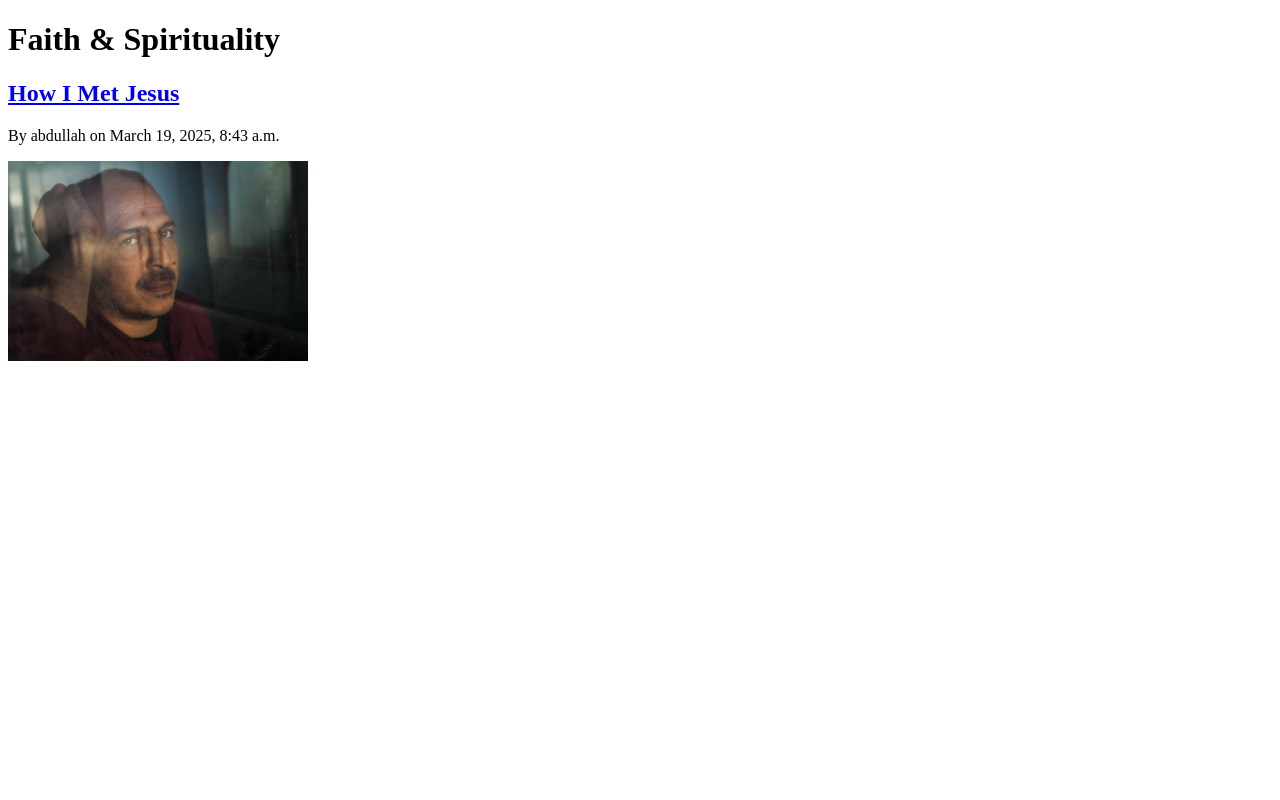
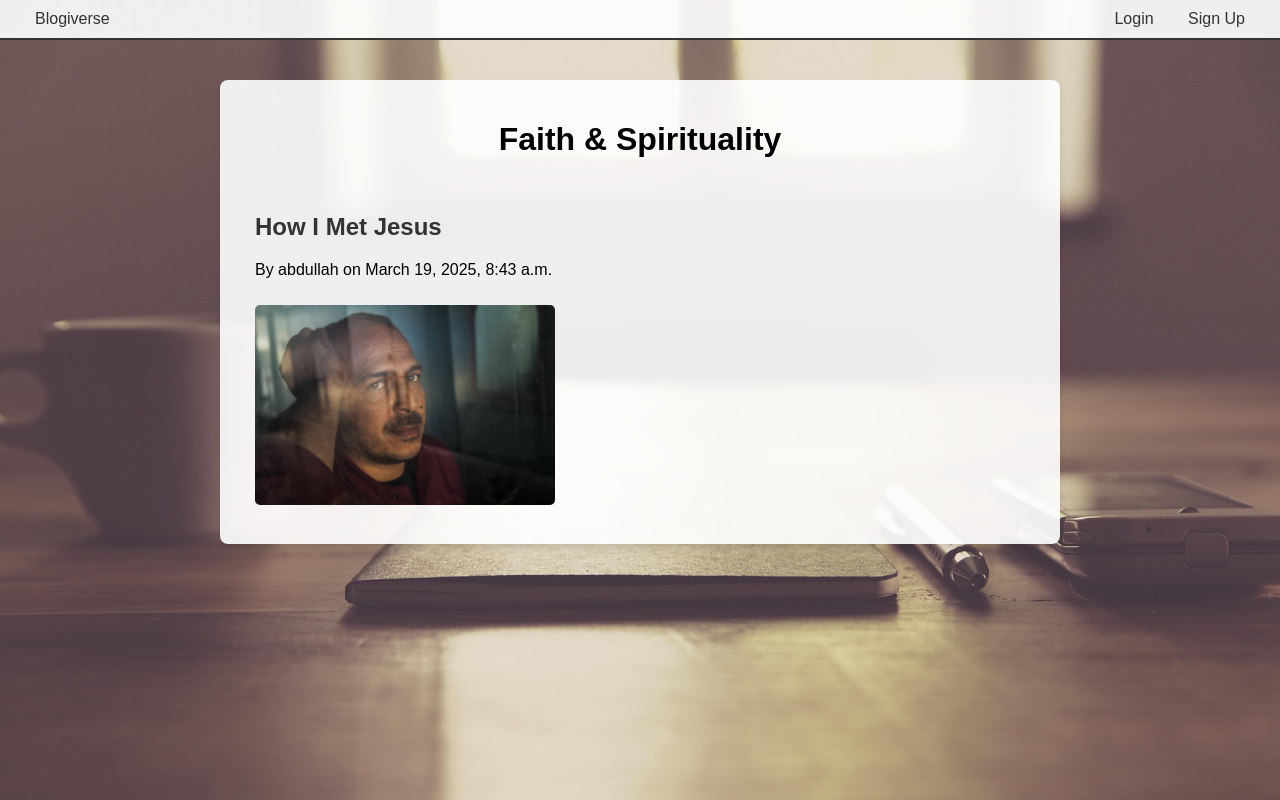
Before and after one commit to TranshumanistAJ/blogiverse, a Django app: a page that uses templates/blogs/topic_list.html in a window 1280 px wide. Run offline with Django 5.2, Linux system fonts and the light colour scheme; data comes from the database, SQL or seed files in the repository.

Commit message:
style the background of topic_list.html with main menu background

```diff
--- a/templates/blogs/topic_list.html
+++ b/templates/blogs/topic_list.html
@@ -1,16 +1,62 @@
-<!DOCTYPE html>
-<html>
-<head>
-    <title>{{ forum.name }}</title>
-</head>
-<body>
+{% extends 'base.html' %}
+
+{% block title %}{{ forum.name }} - Blogiverse{% endblock %}
+
+{% block extra_css %}
+    <style>
+        body {
+            background-image: url('/static/images/background.jpg');
+            background-size: cover;
+            min-height: 100vh;
+            margin: 0;
+        }
+        .topic-container {
+            max-width: 800px;
+            margin: 20px auto;
+            padding: 20px;
+            background-color: rgba(255, 255, 255, 0.9);
+            border-radius: 8px;
+            box-shadow: 0 4px 6px rgba(0, 0, 0, 0.1);
+        }
+        .topic-container h1 {
+            text-align: center;
+            margin-bottom: 20px;
+        }
+        .post-item {
+            padding: 15px;
+            border-bottom: 1px solid #ccc;
+        }
+        .post-item:last-child {
+            border-bottom: none;
+        }
+        .post-item a {
+            color: #333;
+            text-decoration: none;
+            font-weight: bold;
+        }
+        .post-item a:hover {
+            color: #555;
+        }
+        .post-item img {
+            max-width: 300px;
+            height: auto;
+            border-radius: 5px;
+            margin-top: 10px;
+        }
+    </style>
+{% endblock %}
+
+{% block content %}
+    <div class="topic-container">
         <h1>{{ forum.name }}</h1>
         {% for post in posts %}
+            <div class="post-item">
                 <h2><a href="{% url 'blog_detail' post_id=post.id %}">{{ post.title }}</a></h2>
                 <p>By {{ post.author }} on {{ post.created_at }}</p>
                 {% if post.photo %}
-            <img src="{{ post.photo.url }}" alt="{{ post.title }}" style="max-width: 300px;">
+                    <img src="{{ post.photo.url }}" alt="{{ post.title }}">
                 {% endif %}
+            </div>
         {% endfor %}
-</body>
-</html>
+    </div>
+{% endblock %}
```
Lines whose indentation alone changed are shown as unchanged.
